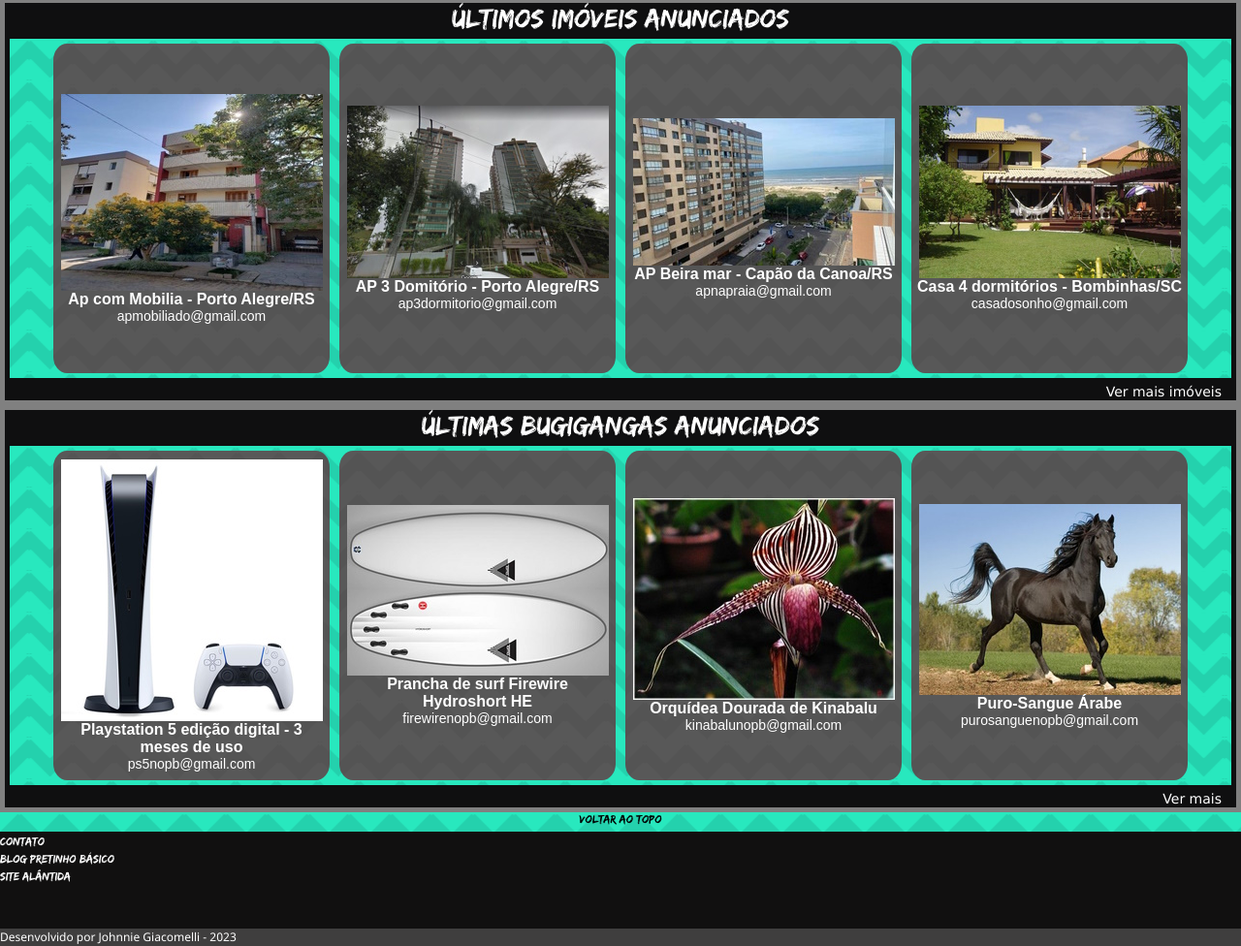
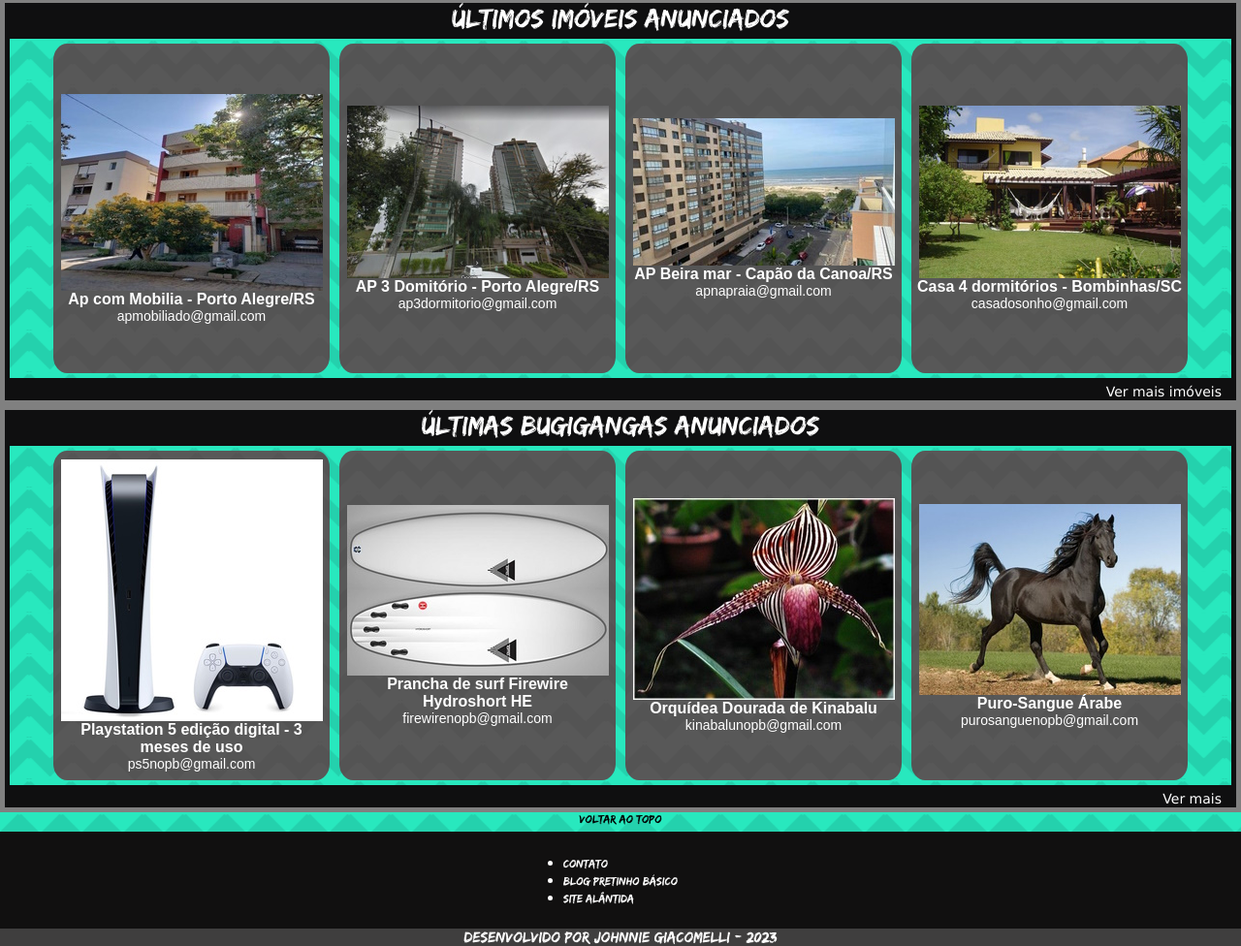
Before and after one commit to johnniewalke/PB_Anuncio, a plain HTML site: page site/index.html in a window 1280 px wide. Shown: the part 1195-2171 px from the top of the page at 97% size. Drawn offline with Linux system fonts and the light colour scheme.

Commit message:
feat: Footer centralizado

```diff
--- a/site/index.css
+++ b/site/index.css
@@ -137,6 +137,10 @@ footer>p {
     background-color: rgba(0, 0, 0, 0.733);
     height: 100px;
     width: 100%;
+    margin: auto;
+    display: flex;
+    justify-content: center;
+    align-items: center;
 }
 
 footer a{
@@ -147,3 +151,9 @@ footer a{
 footer a:hover {
     font-size: 16px;
 }
+
+.dev {
+    display: flex;
+    justify-content: center;
+    align-items: center;
+}
--- a/site/index.html
+++ b/site/index.html
@@ -164,7 +164,9 @@
         </ul>
         </div>
 
+        <div class="dev">
         <p> Desenvolvido por Johnnie Giacomelli - 2023</p>
+        </div>
     </footer>
 
 
```
